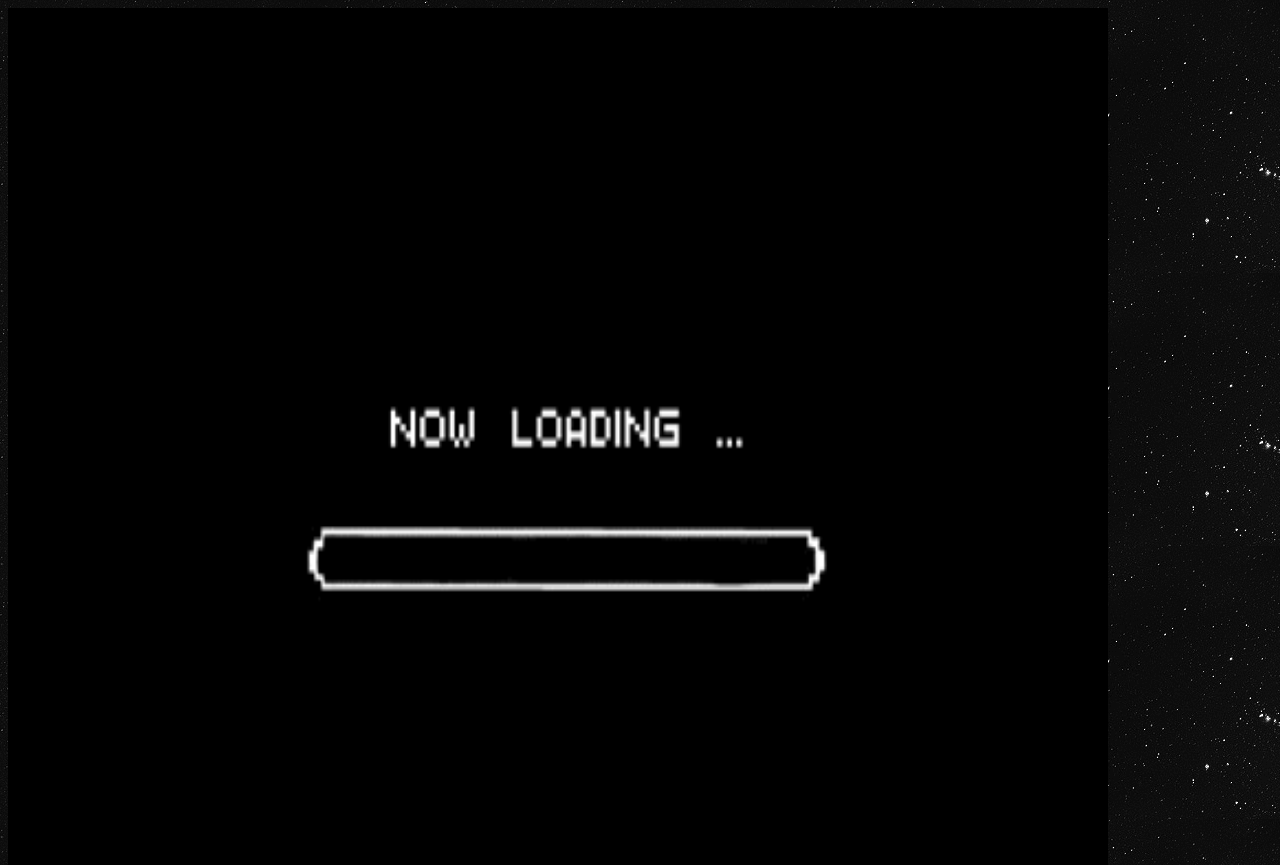
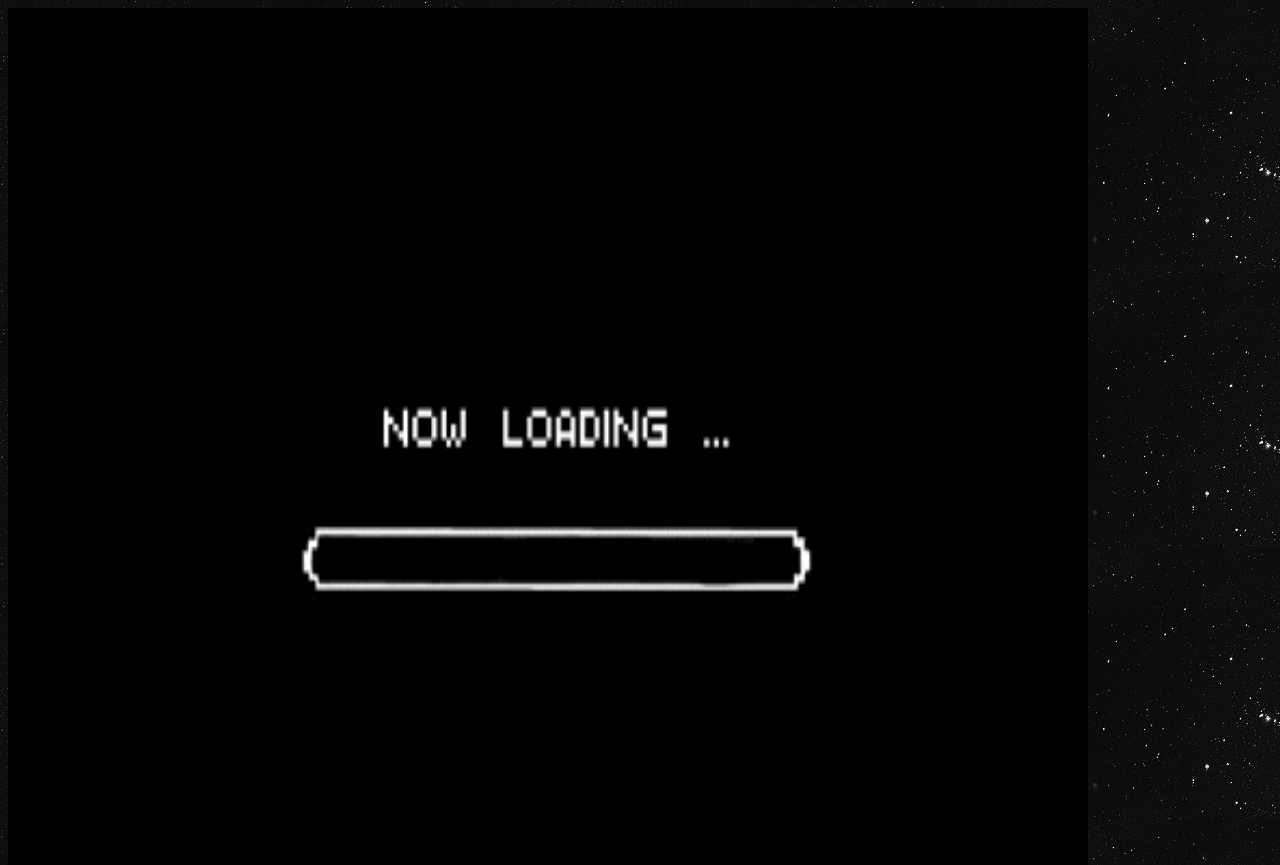
Before and after one commit to Mellix/mellix.github.io, a plain HTML site: page index.html in a window 1280 px wide. Shown: the top 865 px of the page. Drawn offline with Linux system fonts and the light colour scheme.

Commit message:
Update index.html

```diff
--- a/index.html
+++ b/index.html
@@ -18,7 +18,7 @@
     }
     </script>
 
-    <img src="gif3.gif" alt="Loading" height="935" width="1100">
+    <img src="gif3.gif" alt="Loading" height="935" width="1080">
 
     <center>
       <h1>Amanda Hoang || 黄雅丽 <button onclick="window.location.href='https://translate.google.com/?um=1&ie=UTF-8&hl=en&client=tw-ob#auto/en/%E9%BB%84%E9%9B%85%E4%B8%BD'">pronunciation!</button>
```
